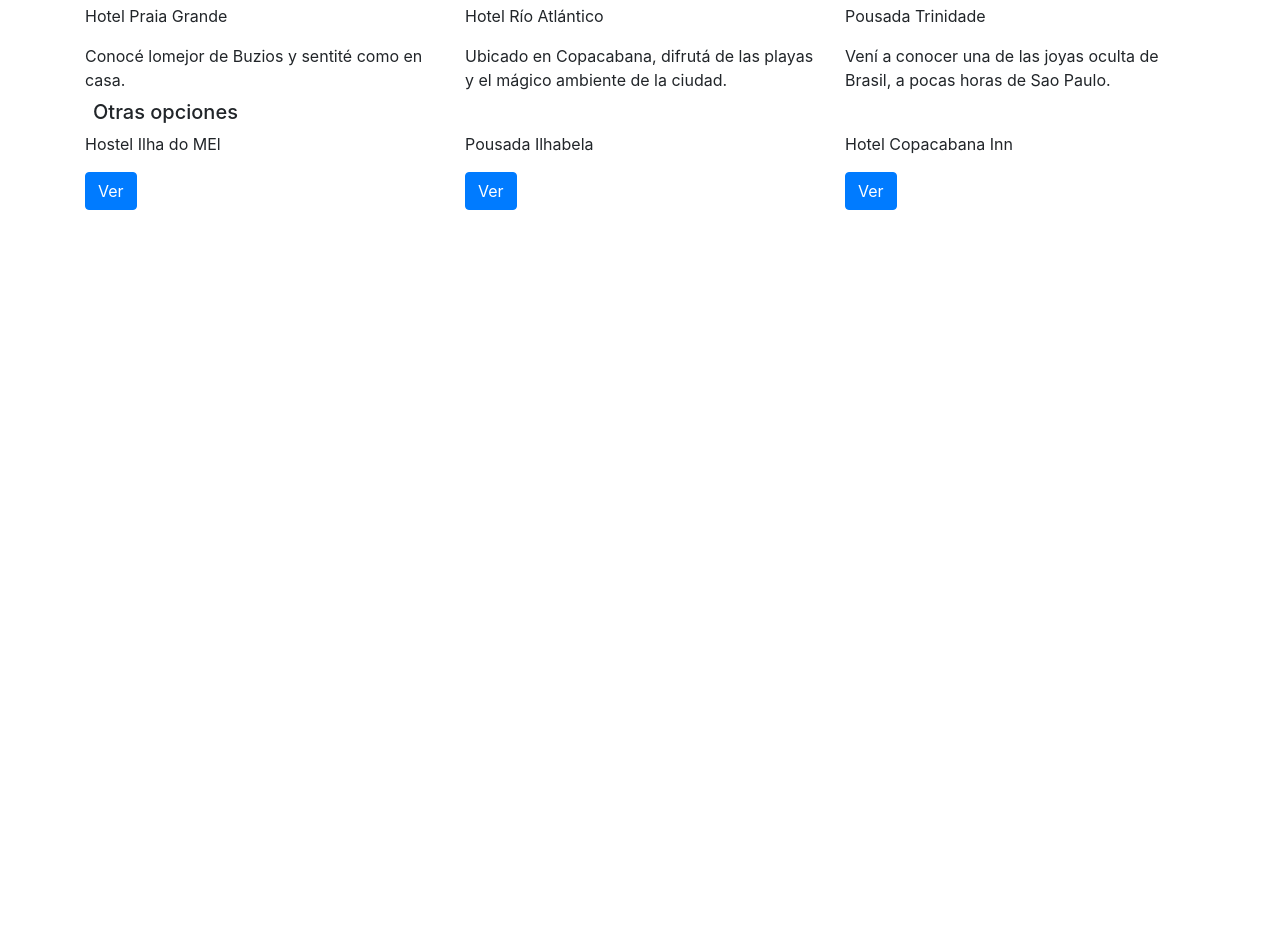
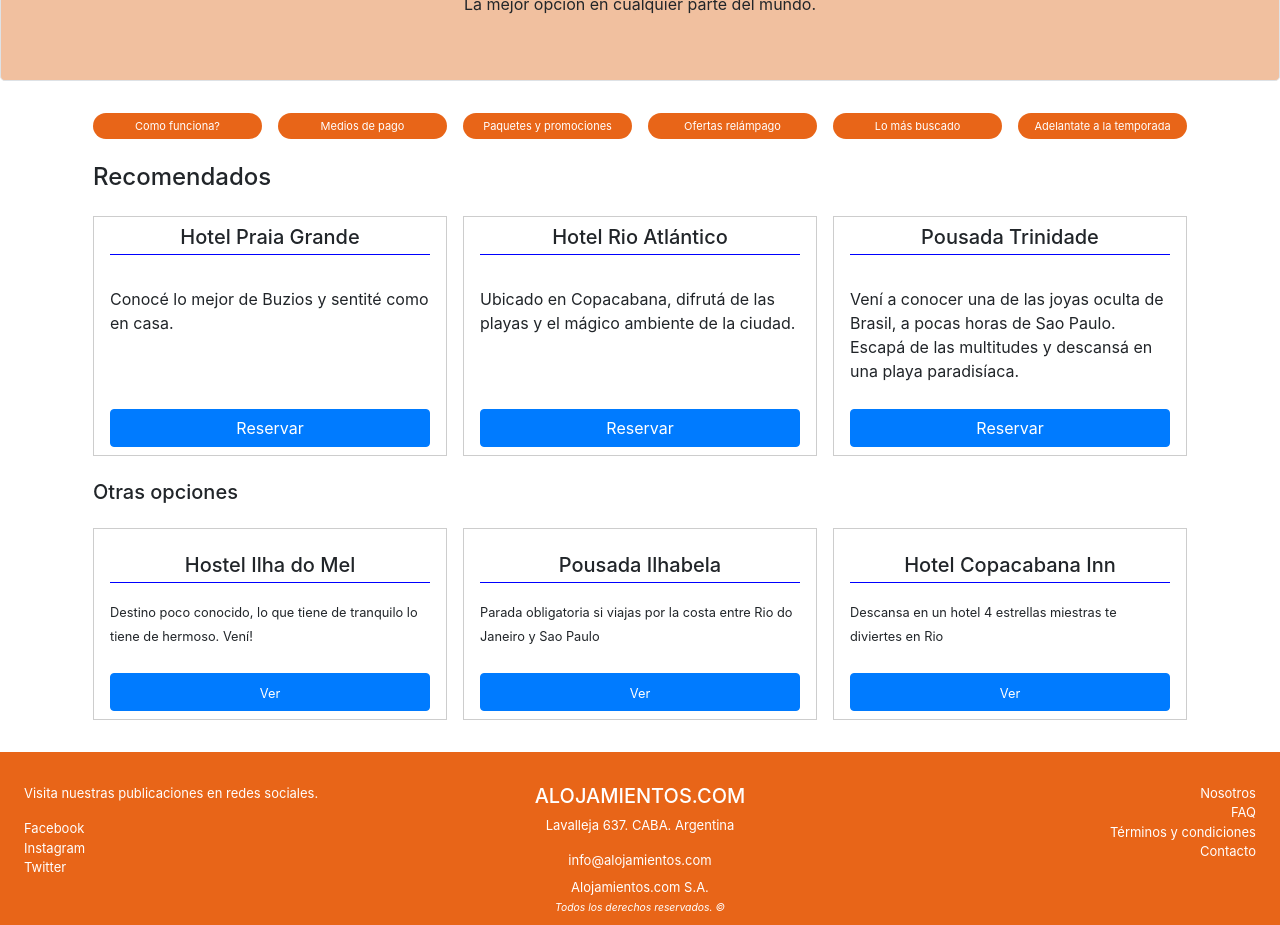
Before and after one commit to mccm2310/guia-hoteles, a website: page index.html in a window 1280 px wide. Shown: the part 129-1054 px from the top of the page. Before the commit the page ends 800 px from the top, so only its background shows below. Drawn offline with nearby package versions, Linux system fonts and the light colour scheme.

Commit message:
Fin leccion 5. Se agrega contenido. Se usan clases flex.

```diff
--- /dev/null
+++ b/css/main.css
@@ -0,0 +1,64 @@
+
+/* Estilos custom*/
+
+.jumbotron {
+    background-color: rgba(219, 99, 15, 0.4) !important;
+}
+
+.quick-access {
+    font-size: 11px;
+    background-color: #e86518;
+    padding: .3rem .5rem;
+    margin: 0 .5rem;
+    text-align: center;
+    border-radius: 15px;
+}
+
+.quick-access a {
+    color: white;
+}
+
+.recommended {
+    border: 1px solid #cdcdcd;
+    padding: 0.5rem 1rem;
+    min-height: 15rem;
+    margin: 0 0.5rem;
+}
+
+.recommended h5{
+    text-align: center;
+    margin-bottom: 2rem;
+    border-bottom: 1px solid blue;
+    padding-bottom: 0.3rem;
+}
+
+.in-list {
+    border: 1px solid #cdcdcd;
+    padding: 1.5rem 1rem 0.5rem 1rem;
+    min-height: 12rem;
+    margin: 0 0.5rem;
+}
+
+.in-list h5{
+    text-align: center;
+    margin-bottom: 1rem;
+    border-bottom: 1px solid blue;
+    padding-bottom: 0.3rem;
+}
+
+.btn{
+    width: 100%;
+}
+
+footer{
+    background-color: #e86518;
+    color: white;
+    width: 100%;
+    margin-top: 2rem;
+    padding: 2rem 1.5rem .5rem 1.5rem;
+    font-size: small;
+}
+
+footer a {
+    color: white;
+}
--- a/index.html
+++ b/index.html
@@ -7,46 +7,116 @@
 
         <!-- Bootstrap CSS -->
         <link rel="stylesheet" href="node_modules/bootstrap/dist/css/bootstrap.min.css">
+        <link rel="stylesheet" href="css/main.css">
 
         <title>Curso 1</title>
     </head>
     <body>
-    <h1 class="text-center m-4">Hoteles</h1>
+        <div class="jumbotron text-center border">
+            <h1>Alojamientos.com</h1>
+            <span>La mejor opci&oacute;n en cualquier parte del mundo.</span>
+        </div>
         <div class="container">
-        <h4 class="m-2">Recomendados</h4>
-        <div class="row mt-2">
-            <div class="col-sm-12 col-md">
-                <p>Hotel Praia Grande</p>
-                <span>Conoc&eacute; lomejor de Buzios y sentit&eacute; como en casa.</span>
+            <div class="d-flex align-items-center m-b-4">
+                <div class="col flex-column quick-access">
+                    <a href="#">Como funciona?</a>
                 </div>
-            <div class="col-sm-12 col-md">
-                <p>Hotel R&iacute;o Atl&aacute;ntico</p>
-                <span>Ubicado en Copacabana, difrut&aacute; de las playas y el mágico ambiente de la ciudad.</span>
+                <div class="col flex-column quick-access">
+                    <a href="#">Medios de pago</a>
                 </div>
-            <div class="col-sm-12 col-md">
-                <p>Pousada Trinidade</p>
-                <span>Vení a conocer una de las joyas oculta de Brasil, a pocas horas de Sao Paulo.</span>
+                <div class="col flex-column quick-access">
+                    <a href="#">Paquetes y promociones</a>
+                </div>
+                <div class="col flex-column quick-access">
+                    <a href="#">Ofertas rel&aacute;mpago</a>
+                </div>
+                <div class="col flex-column quick-access">
+                    <a href="#">Lo m&aacute;s buscado</a>
+                </div>
+                <div class="col flex-column quick-access">
+                    <a href="#">Adelantate a la temporada</a>
                 </div>
             </div>
-        <h5 class="m-2">Otras opciones</h5>
-        <div class="row mt-2">
-            <div class="col-sm-12 col-md">
-                <p>Hostel Ilha do MEl</p>
-                <small></small>
-                <button class="btn btn-primary">Ver</button>
+            <h4 class="mx-2 my-4">Recomendados</h4>
+            <div class="d-flex flex-wrap mt-2">
+                <div class="col-sm-12 col-md recommended d-flex flex-column justify-content-between">
+                    <div>
+                        <h5>Hotel Praia Grande</h5>
+                        <span>Conoc&eacute; lo mejor de Buzios y sentit&eacute; como en casa.</span>
                     </div>
-            <div class="col-sm-12 col-md">
-                <p>Pousada Ilhabela</p>
-                <small></small>
-                <button class="btn btn-primary">Ver</button>
+                    <button class="btn btn-primary">Reservar</button>
                 </div>
-            <div class="col-sm-12 col-md">
-                <p>Hotel Copacabana Inn</p>
-                <small></small>
-                <button class="btn btn-primary">Ver</button>
+                <div class="col-sm-12 col-md recommended d-flex flex-column justify-content-between">
+                    <div>
+                        <h5>Hotel Rio Atl&aacute;ntico</h5>
+                        <span>Ubicado en Copacabana, difrut&aacute; de las playas y el m&aacute;gico ambiente de la ciudad.</span>
+                    </div>
+                    <button class="btn btn-primary">Reservar</button>
+                </div>
+                <div class="col-sm-12 col-md recommended d-flex flex-column justify-content-between">
+                    <div>
+                        <h5>Pousada Trinidade</h5>
+                        <span>Ven&iacute; a conocer una de las joyas oculta de Brasil, a pocas horas de Sao Paulo. Escap&aacute; de las multitudes y descans&aacute; en una playa paradis&iacute;aca.</span>
+                    </div>
+                    <button class="btn btn-primary">Reservar</button>
+                </div>
+            </div>
+            <h5 class="my-4 mx-2">Otras opciones</h5>
+            <div class="d-flex flex-wrap mt-2">
+                <div class="col-sm-12 col-md in-list d-flex flex-column justify-content-between">
+                    <div>
+                        <h5>Hostel Ilha do Mel</h5>
+                        <small>Destino poco conocido, lo que tiene de tranquilo lo tiene de hermoso. Ven&iacute;!</small>
+                    </div>
+                    <button class="btn btn-primary">
+                        <small>Ver</small>
+                    </button>
+                </div>
+                <div class="col-sm-12 col-md in-list d-flex flex-column justify-content-between">
+                    <div>
+                        <h5>Pousada Ilhabela</h5>
+                        <small>Parada obligatoria si viajas por la costa entre Rio do Janeiro y Sao Paulo</small>
+                    </div>
+                    <button class="btn btn-primary">
+                        <small>Ver</small>
+                    </button>
+                </div>
+                <div class="col-sm-12 col-md in-list d-flex flex-column justify-content-between">
+                    <div>
+                        <h5>Hotel Copacabana Inn</h5>
+                        <small>Descansa en un hotel 4 estrellas miestras te diviertes en Rio</small>
+                    </div>
+                    <button class="btn btn-primary">
+                        <small>Ver</small>
+                    </button>
                 </div>
             </div>
         </div>
+        <footer>
+            <div class="row">
+                <div class="col-sm-12 col-md-4 d-flex flex-column">
+                    <p>Visita nuestras publicaciones en redes sociales.</p>
+                    <a href="www.facebook.com">Facebook</a>
+                    <a href="www.instagram.com">Instagram</a>
+                    <a href="www.twitter.com">Twitter</a>
+                </div>
+                <div class="col-sm-12 col-md-4 d-flex flex-column align-items-center">
+                    <h5>ALOJAMIENTOS.COM</h5>
+                    <address>Lavalleja 637. CABA. Argentina</address>
+                    <span>info@alojamientos.com</span>
+                </div>
+                <div class="col-sm-12 col-md-4 d-flex flex-column align-items-end">
+                    <a href="#">Nosotros</a>
+                    <a href="#">FAQ</a>
+                    <a href="#">T&eacute;rminos y condiciones</a>
+                    <a href="#">Contacto</a>
+                </div>
+            </div>
+            <div class="text-center m-t-2">
+                <p class="m-0">Alojamientos.com S.A.</p>
+                <small style="font-style:italic">Todos los derechos reservados. ©</small>
+            </div>
+        </footer>
         <script src="node_modules/jquery/dist/jquery.min.js"></script>
         <script src="node_modules/popper.js/dist/popper.min.js"></script>
         <script src="node_modules/bootstrap/dist/js/bootstrap.min.js"></script>
```
Lines whose indentation alone changed are shown as unchanged.
